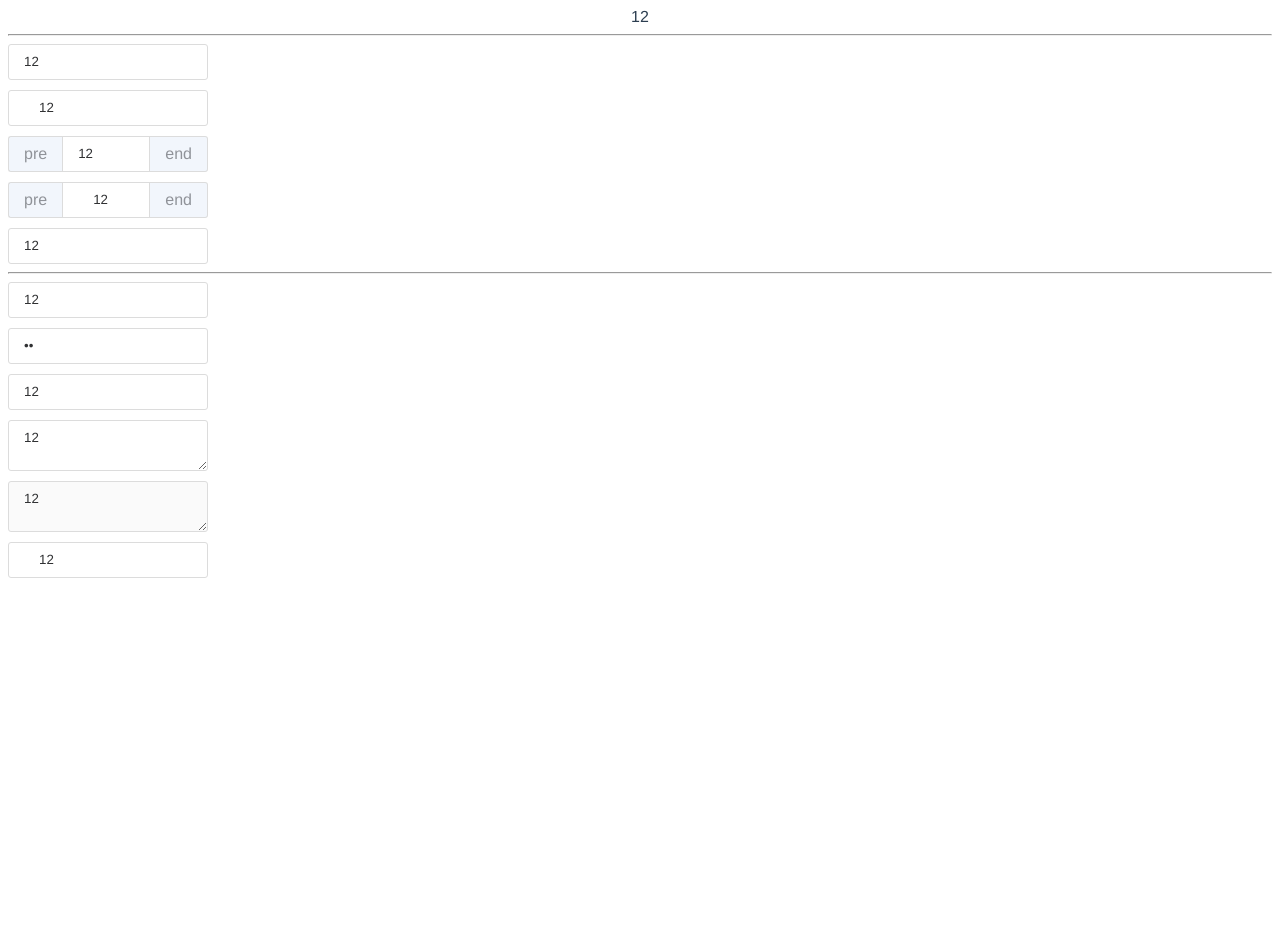
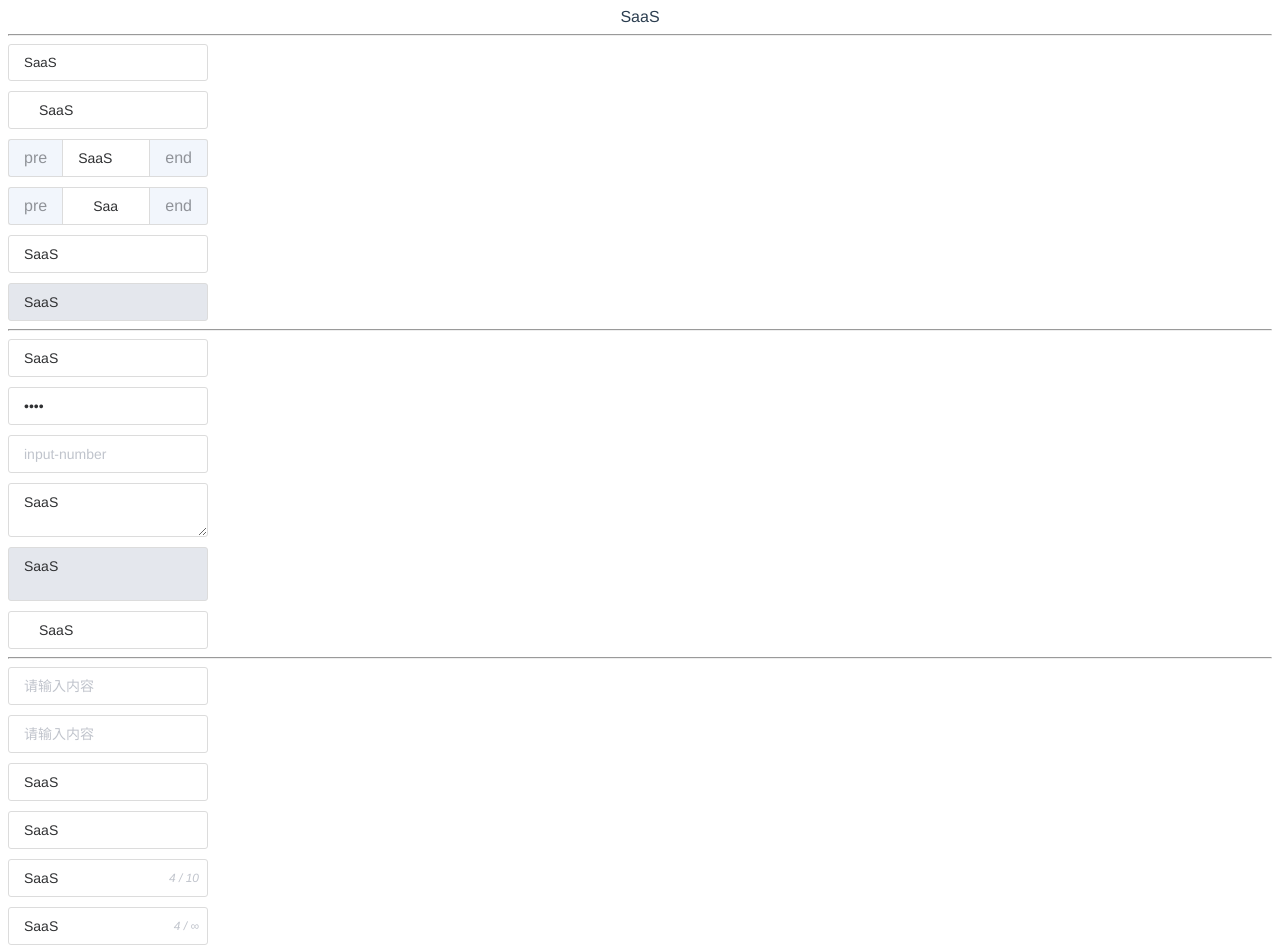
Before and after one commit to sam9029/snine-ui, a Vue app: page / in a window 1280 px wide. Shown: the top 950 px of the page. Before the commit the page ends 800 px from the top, so only its background shows below. Built offline with nearby package versions, Linux system fonts and the light colour scheme; a web font is replaced by a local one.

Commit message:
mod:comps input finish

```diff
--- a/examples/assets/style/scss/input.scss
+++ b/examples/assets/style/scss/input.scss
@@ -1,5 +1,36 @@
 @import "../utils/var.scss";
 @import "../utils/mixin.scss";
+
+@mixin commonSize($name) {
+  // 默认尺寸
+  .#{$name} {
+    input,
+    textarea {
+      font-size: $--font-size-base;
+      padding: 10px 15px;
+    }
+  }
+  //拼合选择器 'sn-elname--'
+  $curName: #{$name + $modifier-separator};
+  @each $type in (medium, small, mini) {
+    .#{$curName}#{$type} {
+      input {
+        @if $type == "medium" {
+          font-size: $--font-size-medium;
+          padding: 8px 15px;
+        }
+        @if $type == "small" {
+          font-size: $--font-size-small;
+          padding: 6px 15px;
+        }
+        @if $type == "mini" {
+          font-size: $--font-size-mini;
+          padding: 4px 15px;
+        }
+      }
+    }
+  }
+}
 
 @include b(input) {
   width: 200px;
@@ -30,7 +61,7 @@
       font-family: Avenir, Helvetica, Arial, sans-serif; // 防止 textarea 字体被默认的 monospace 字体覆盖
       outline: none;
       border: $--border-base;
-      padding: 9px 15px 10px 15px;
+      padding: 10px 15px;
       border-radius: $--input-border-radius-base;
       color: $--color-text-primary; //输入文字颜色
 
@@ -42,6 +73,16 @@
         color: $--color-text-placeholder;
       }
     }
+
+    textarea {
+      min-width: 200px;
+      min-height: 36px;
+    }
+  }
+
+  // 尺寸
+  ~ {
+    @include commonSize(sn-input);
   }
 
   // 关于input [type=number]时上下的操作按 控制UN
@@ -91,6 +132,12 @@
   @include e(clearable) {
     display: none;
   }
+  // 字数限制
+  @include e(count) {
+    font-size: 12px;
+    background-color: $--color-white;
+  }
+
   // & 代表 sn-input
   // ~ 代表 同级
   // 后面 & 是为了 让里面的 m 函数找到父元素
@@ -138,9 +185,8 @@
     }
   }
 
-
   // hover
-  &:hover{
+  &:hover {
     @include e(clearable) {
       display: unset;
       // color: $--color-danger-light;
@@ -155,13 +201,17 @@
     textarea {
       cursor: not-allowed;
     }
+    input:disabled,
+    textarea:disabled {
+      background-color: $--input-disabled-background-color;
+    }
     @include e(icon-wrapper) {
+      // 禁止 clearable icon 的清空事件
+      pointer-events: none;
       cursor: not-allowed;
     }
     @include e(append) {
       cursor: not-allowed;
     }
-
   }
-
 }
--- a/examples/assets/style/utils/var.scss
+++ b/examples/assets/style/utils/var.scss
@@ -128,4 +128,5 @@ $--input-hover-border:1px solid $--color-text-placeholder !default;
 $--icon-append-background-color: $--border-color-extra-light !default;
 $--input-append-color-text: $--color-text-secondary !default;
 $--input-icon-color-text: $--color-text-placeholder !default;
+$--input-disabled-background-color: $--border-color-light !default;
 //#endregion
--- a/examples/demo/SnInput.vue
+++ b/examples/demo/SnInput.vue
@@ -21,21 +21,23 @@
       <span slot="append">end</span>
     </sn-input>
     <sn-input v-model="InputValue" clearable />
+    <sn-input v-model="InputValue" clearable disabled />
     <!-- <sn-input v-model="InputValue" prefixIcon="sn-icon-plus">
       <span slot="prepend">pre</span>
     </sn-input>
-    <sn-input v-model="InputValue" suffixIcon="sn-icon-search">
+    <sn-input size="medium" v-model="InputValue" suffixIcon="sn-icon-search">
       <span slot="append">end</span>
     </sn-input>
     <sn-input
       v-model="InputValue"
+      size="small"
       prefixIcon="sn-icon-plus"
       suffixIcon="sn-icon-search"
     >
       <span slot="prepend">pre</span>
       <span slot="append">end</span>
     </sn-input>
-    <sn-input v-model="InputValue" prefixIcon="sn-icon-plus">
+    <sn-input size="mini" v-model="InputValue" prefixIcon="sn-icon-plus">
       <span slot="append">end</span>
     </sn-input>
     <sn-input v-model="InputValue" suffixIcon="sn-icon-search">
@@ -58,7 +60,7 @@
     <hr />
     <sn-input type="" v-model="InputValue" />
     <sn-input type="password" v-model="InputValue" />
-    <sn-input type="number" v-model="InputValue" />
+    <sn-input type="number" v-model="InputValue" placeholder="input-number" />
     <!-- <sn-input type="color" v-model="InputValue" /> -->
     <!-- <sn-input type="range" v-model="InputValue" /> -->
     <!-- <sn-input type="radio" v-model="InputValue" /> -->
@@ -81,6 +83,29 @@
       prefixIcon="sn-icon-plus"
       suffixIcon="sn-icon-search"
     />
+    <!-- <hr />
+    <sn-input v-model="InputValue" />
+    <sn-input v-model="InputValue" size="" placeholder="input-normal" />
+    <sn-input v-model="InputValue" size="medium" placeholder="input-medium" />
+    <sn-input v-model="InputValue" size="small" placeholder="input-small" />
+    <sn-input v-model="InputValue" size="mini" placeholder="input-mini" /> -->
+    <hr />
+    <sn-input
+      v-model="InputValue"
+      type="number"
+      :min="0"
+      :showWordLimit="true"
+    />
+    <sn-input
+      v-model="InputValue"
+      type="number"
+      :max="10"
+      :showWordLimit="true"
+    />
+    <sn-input v-model="InputValue" :maxlength="10" />
+    <sn-input v-model="InputValue" :minlength="10" />
+    <sn-input v-model="InputValue" :maxlength="10" :showWordLimit="true" />
+    <sn-input v-model="InputValue" :minlength="10" :showWordLimit="true" />
   </div>
 </template>
 
@@ -88,8 +113,9 @@
 export default {
   data() {
     return {
-      InputValue: "12",
+      InputValue: "SaaS",
     };
   },
+  beforeCreate() {},
 };
 </script>
--- a/package.json
+++ b/package.json
@@ -9,6 +9,7 @@
     "lib": "vue-cli-service build --target lib --name snineUI --dest lib packages/index.js"
   },
   "dependencies": {
+    "axios": "^1.4.0",
     "core-js": "^3.8.3",
     "vue": "^2.6.14",
     "vue-router": "^3.5.1"
--- a/packages/input/src/input.vue
+++ b/packages/input/src/input.vue
@@ -2,12 +2,12 @@
   <div
     :class="[
       'sn-input',
+      size ? 'sn-input--' + size : '',
       {
         'sn-input--prepend': $slots.prepend,
         'sn-input--append': $slots.append,
         'sn-input--prefix': prefixIcon,
         'sn-input--suffix': suffixIcon,
-        'is-input-disabled': disabled,
         'is-input-disabled': disabled,
       },
     ]"
@@ -34,10 +34,12 @@
         <input
           ref="input"
           class="sn-input__inner"
-          :type="type"
+          :type="renderType"
           :value="curInputValue"
           :placeholder="placeholder"
           :disabled="disabled"
+          :maxlength="maxlength"
+          :minlength="minlength"
           @focus="handleFocus"
           @blur="handleBlur"
           @change="handleChange"
@@ -57,6 +59,18 @@
           class="sn-icon-circle-close sn-input__clearable sn-input__icon-wrapper sn-input__suffixIcon"
           @click.stop="handleClearInputValue"
         ></i>
+        <!-- 密码隐显 -->
+        <i
+          v-if="type == 'password'"
+          class="sn-icon-view sn-input__clearable sn-input__icon-wrapper sn-input__suffixIcon"
+          @click.stop="handleControlPwdShow"
+        ></i>
+        <!-- 字数限制 -->
+        <i
+          v-if="isShowWordLimit"
+          class="sn-input__count sn-input__icon-wrapper sn-input__suffixIcon"
+          >{{ curWordage }} / {{ LimitWordage }}</i
+        >
       </div>
       <!-- 后置内容 -->
       <div
@@ -75,12 +89,15 @@
       :value="curInputValue"
       :placeholder="placeholder"
       :disabled="disabled"
+      :max="max"
+      :min="min"
       @focus="handleFocus"
       @blur="handleBlur"
       @change="handleChange"
       @input="handleInputValueChange"
       :cols="areaCols"
       :rows="areaRows"
+      :style="{ resize: disabled ? 'none' : 'auto' }"
     ></textarea>
   </div>
 </template>
@@ -95,9 +112,15 @@ export default {
     size: String,
     disabled: Boolean,
     clearable: Boolean,
+    showWordLimit: Boolean,
     // Icon
     prefixIcon: String,
     suffixIcon: String,
+    // 字数限制
+    maxlength: Number, // text
+    minlength: Number, // text
+    max: Number, // number
+    min: Number, // number
     // base
     type: {
       type: String,
@@ -116,10 +139,30 @@ export default {
   },
   data() {
     return {
+      renderType: this.type,
       curInputValue: this.value,
     };
   },
-  computed: {},
+  computed: {
+    // 字数统计
+    isShowWordLimit() {
+      if (this.showWordLimit) {
+        if (["text", "textarea"].includes(this.type)) {
+          return this.showWordLimit;
+        } else {
+          return false;
+        }
+      } else {
+        return false;
+      }
+    },
+    curWordage() {
+      return this.curInputValue.length;
+    },
+    LimitWordage() {
+      return this.maxlength || "∞";
+    },
+  },
   watch: {
     // 监听——实现外部自定义父组件v-model绑定值的数据响应式
     curInputValue: {
@@ -148,7 +191,10 @@ export default {
     handleClearInputValue() {
       if (this.curInputValue) this.curInputValue = "";
     },
-
+    handleControlPwdShow() {
+      if (this.renderType == "password") return (this.renderType = "text");
+      if (this.renderType == "text") return (this.renderType = "password");
+    },
     //#endregion
   },
   mounted() {},
@@ -156,15 +202,16 @@ export default {
 </script>
 
 <!--
-  type input/textarea
-  icon(input外内容、input内元素)
-  浮动border
-  size
-  禁用
-  可清除clearable
-  输入长度限制
-  密码显示
+  type input/textarea ✔
+  icon(input外内容、input内元素) ✔
+  浮动border ✔
+  size ✔
+  禁用 ✔
+  可清除clearable ✔
+  密码显示 ✔
+  输入长度限制 ✔
+  字数验证
 
   事件绑定
-  失焦、聚焦、输入input、改变change
+  失焦、聚焦、输入input、改变change  ✔
  -->
```
Also changed, not shown: vue.config.js (+13 -1 lines), 3 other files (tests, documents, lock files or other folders).
